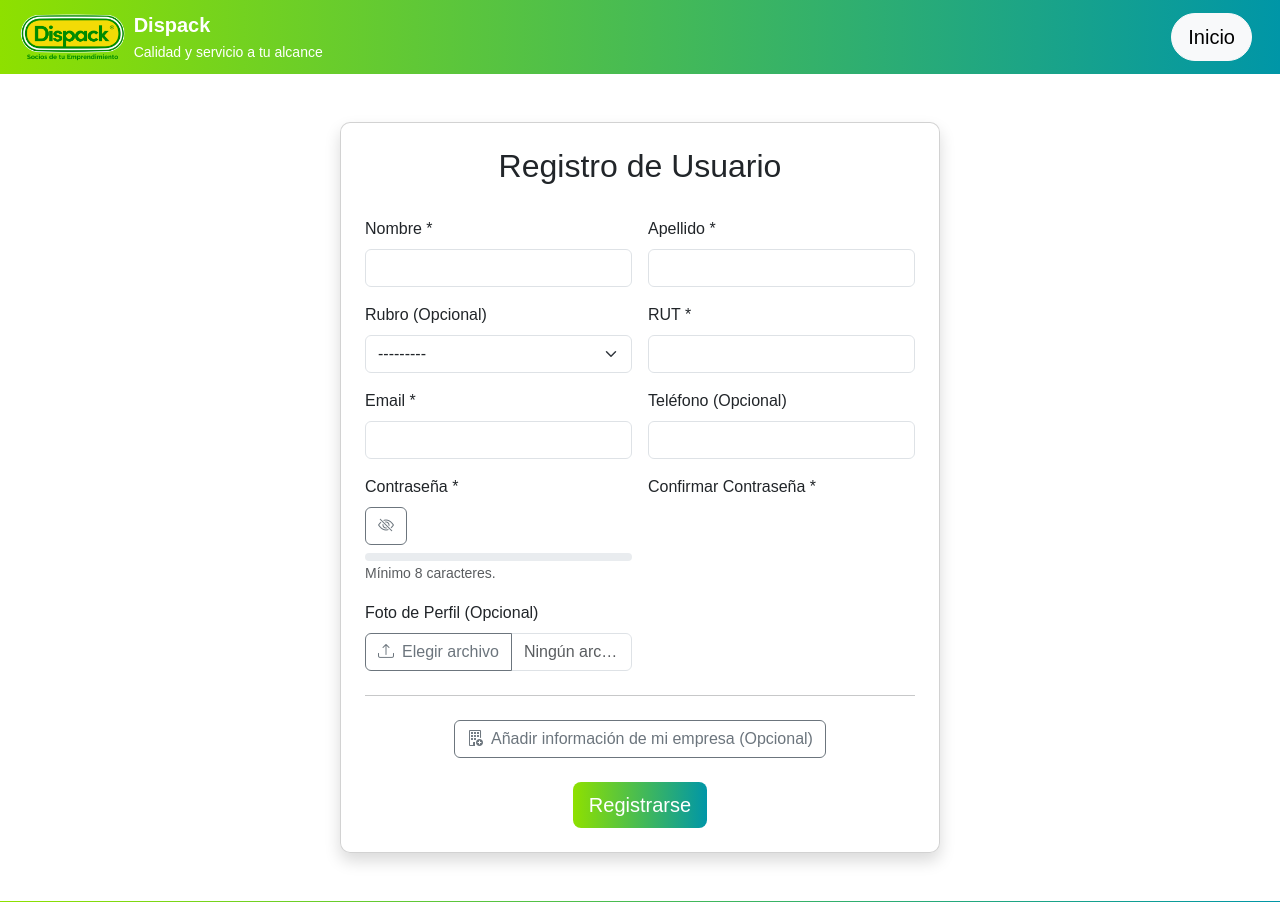
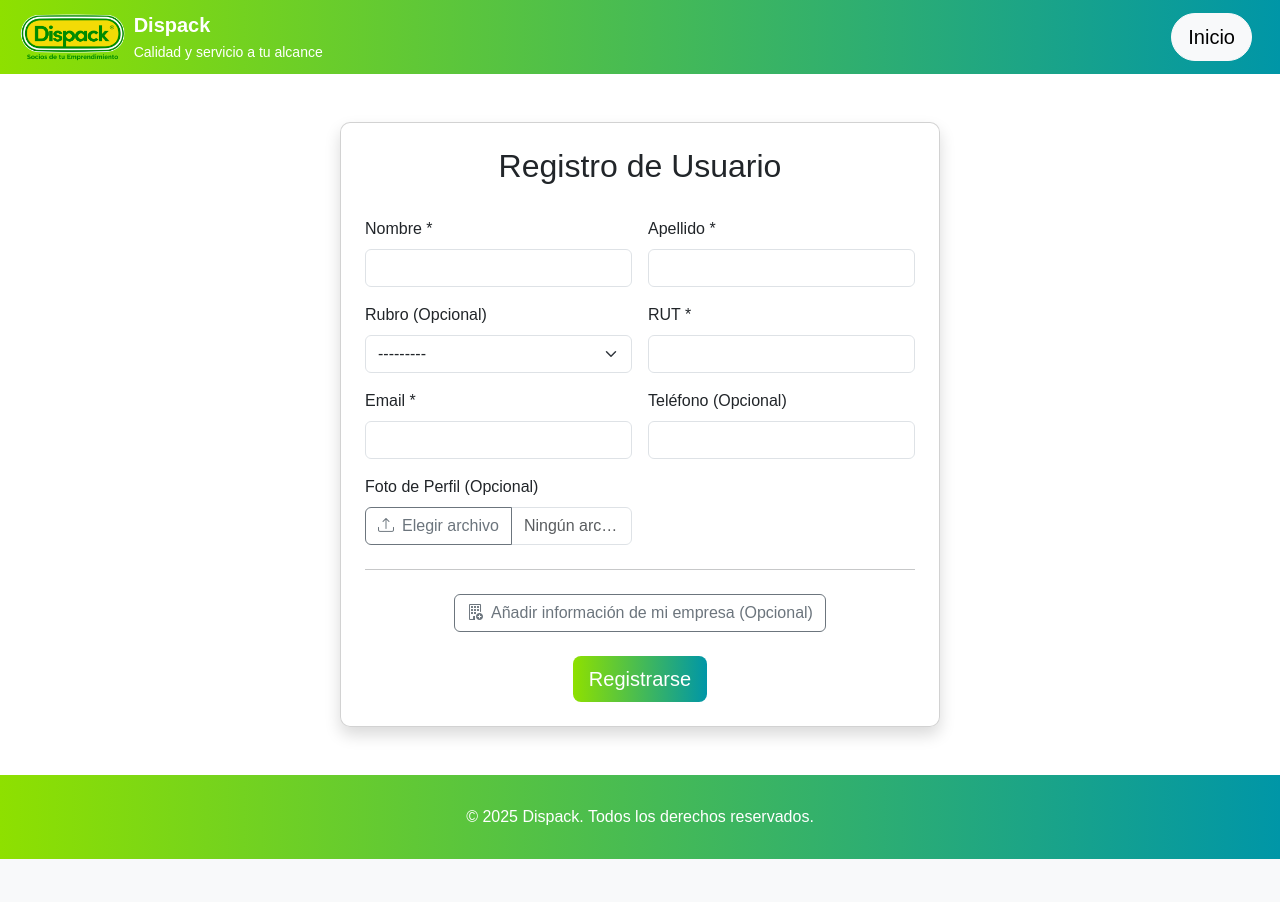
Before and after one commit to Litjoaco/Ecosistema, a Django app: page /registro/ in a window 1280 px wide. Shown: the top 902 px of the page. After the commit the page ends 859 px from the top, so only its background shows below. Run offline with Django 4.2, Linux system fonts and the light colour scheme.

Commit message:
cambio rapido 2

```diff
--- a/templates/registro.html
+++ b/templates/registro.html
@@ -131,28 +131,6 @@
                     {{ form.telefono }}
                     {% for error in form.telefono.errors %}<div class="invalid-feedback d-block">{{ error }}</div>{% endfor %}
                 </div>
-                <div class="col-md-6 position-relative">
-                    <label for="{{ form.password.id_for_label }}" class="form-label">Contraseña *</label>
-                    <div class="input-group">
-                        {{ form.password }}
-                        <button class="btn btn-outline-secondary" type="button" id="togglePassword">
-                            <i class="bi bi-eye-slash" id="togglePasswordIcon"></i>
-                        </button>
-                    </div>
-                    <!-- Barra de Fortaleza de Contraseña -->
-                    <div class="progress mt-2" style="height: 8px;">
-                        <div id="passwordStrengthBar" class="progress-bar" role="progressbar" style="width: 0%;" aria-valuenow="0" aria-valuemin="0" aria-valuemax="100"></div>
-                    </div>
-                    <small id="passwordStrengthText" class="form-text text-muted">Mínimo 8 caracteres.</small>
-                    {% for error in form.password.errors %}<div class="invalid-feedback d-block">{{ error }}</div>{% endfor %}
-                </div>
-                <div class="col-md-6">
-                    <label for="{{ form.password2.id_for_label }}" class="form-label">Confirmar Contraseña *</label>
-                    <div class="input-group">
-                        {{ form.password2 }}
-                    </div>
-                    {% for error in form.password2.errors %}<div class="invalid-feedback d-block">{{ error }}</div>{% endfor %}
-                </div>
                 <div class="col-md-6">
                     <label class="form-label">Foto de Perfil (Opcional)</label>
                     <div class="input-group">
@@ -263,61 +241,6 @@
     toggleOtroRubro(); // Ejecutar al cargar la página por si hay un valor preseleccionado
 </script>
 <script>
-    // Script para mostrar/ocultar contraseña
-    const togglePassword = document.querySelector('#togglePassword');
-    const passwordInput = document.querySelector('#{{ form.password.id_for_label }}');
-    const passwordIcon = document.querySelector('#togglePasswordIcon');
-
-    togglePassword.addEventListener('click', function () {
-        // Cambiar el tipo de input
-        const type = passwordInput.getAttribute('type') === 'password' ? 'text' : 'password';
-        passwordInput.setAttribute('type', type);
-
-        // Cambiar el ícono del ojo
-        if (type === 'password') {
-            passwordIcon.classList.remove('bi-eye');
-            passwordIcon.classList.add('bi-eye-slash');
-        } else {
-            passwordIcon.classList.remove('bi-eye-slash');
-            passwordIcon.classList.add('bi-eye');
-        }
-    });
-</script>
-<script>
-    // Script para la barra de fortaleza de la contraseña
-    const passwordInputForStrength = document.querySelector('#{{ form.password.id_for_label }}');
-    const strengthBar = document.getElementById('passwordStrengthBar');
-    const strengthText = document.getElementById('passwordStrengthText');
-
-    passwordInputForStrength.addEventListener('input', function() {
-        const password = this.value;
-        const passLength = password.length;
-        let width = (passLength / 8) * 100;
-        if (width > 100) width = 100;
-
-        // Actualizar la barra y el texto
-        strengthBar.style.width = width + '%';
-        strengthBar.setAttribute('aria-valuenow', width);
-
-        // Remover clases de color antiguas
-        strengthBar.classList.remove('bg-danger', 'bg-success');
-
-        if (passLength === 0) {
-            strengthText.textContent = 'Mínimo 8 caracteres.';
-            strengthText.classList.remove('text-danger', 'text-success');
-            strengthText.classList.add('text-muted');
-        } else if (passLength < 8) {
-            strengthBar.classList.add('bg-danger');
-            strengthText.textContent = 'Aún no es lo suficientemente larga...';
-            strengthText.className = 'form-text text-danger';
-        } else {
-            strengthBar.classList.add('bg-success');
-            strengthText.textContent = '¡Contraseña válida!';
-            strengthText.className = 'form-text text-success';
-        }
-    });
-</script>
-<script>
     // Script para formatear el RUT mientras se escribe
     const rutInput = document.querySelector('#{{ form.rut.id_for_label }}');
 
```
